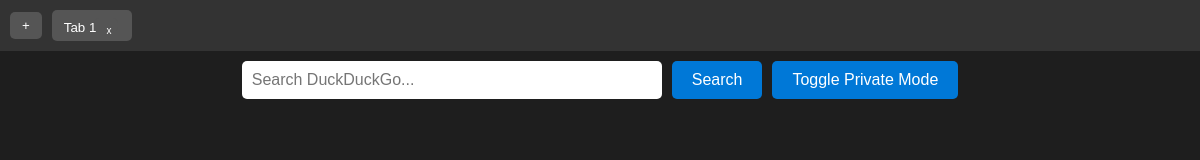
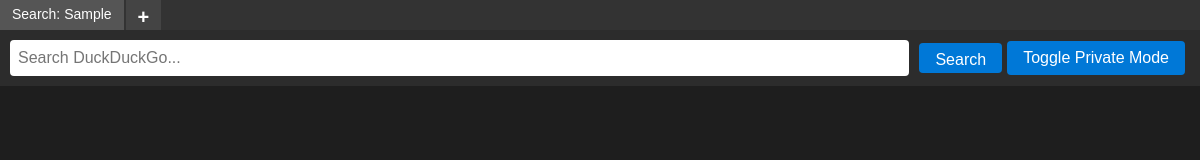
Before and after one commit to Essi01/wind, an Electron app: page src/browser-ui/startpage.html in a window 1200 px wide. Both pictures are taken after typing "Sample" into the empty fields and a click on the button "Search". Drawn offline with Linux system fonts and the light colour scheme; no server answers.

Commit message:
Save current changes before cleaning node_modules

```diff
--- a/src/browser-ui/preload.js
+++ b/src/browser-ui/preload.js
@@ -4,5 +4,7 @@
     createTab: (url) => ipcRenderer.send('create-tab', url),
     switchTab: (index) => ipcRenderer.send('switch-tab', index),
     closeTab: (index) => ipcRenderer.send('close-tab', index),
-    togglePrivate: () => ipcRenderer.send('toggle-private')
+    togglePrivate: () => ipcRenderer.send('toggle-private'),
+    onHighlightTab: (callback) => ipcRenderer.on('highlight-tab', (event, index) => callback(index)),
+    duplicateTab: (index) => ipcRenderer.send('duplicate-tab', index)
 });
--- a/src/browser-ui/startpage.css
+++ b/src/browser-ui/startpage.css
@@ -1,56 +1,106 @@
 body {
+    margin: 0;
+    font-family: Arial, sans-serif;
     background-color: #1e1e1e;
     color: white;
-    display: flex;
-    flex-direction: column;
-    align-items: center;
-    justify-content: flex-start;
-    height: 100vh;
-    margin: 0;
-    padding-top: 20px;
-    font-family: Arial, sans-serif;
 }
 
-input[type="text"] {
-    width: 400px;
-    padding: 10px;
-    font-size: 18px;
-    border-radius: 8px;
+#tab-bar button {
+    margin-right: 5px;
+    padding: 5px 10px;
+    background-color: #555;
     border: none;
-    margin-bottom: 10px;
+    border-radius: 4px;
+    color: white;
+    cursor: pointer;
 }
 
-button {
-    padding: 10px 20px;
-    font-size: 18px;
+#tab-bar button:hover {
+    background-color: #777;
+}
+
+#search-bar {
+    display: flex;
+    align-items: center;
+    padding: 10px;
+    background-color: #2c2c2c;
+}
+
+#search-bar input[type="text"] {
+    flex: 1;
+    padding: 8px;
+    font-size: 16px;
+    border-radius: 4px;
     border: none;
-    border-radius: 8px;
+    margin-right: 10px;
+}
+
+#search-bar button {
+    padding: 8px 16px;
+    font-size: 16px;
+    border: none;
+    border-radius: 4px;
+    margin-right: 5px;
     background-color: #0078d7;
     color: white;
     cursor: pointer;
 }
 
+#search-bar button:hover {
+    background-color: #005fa3;
+}
+
 #tab-bar {
     display: flex;
-    flex-wrap: wrap;
-    gap: 10px;
-    margin-bottom: 10px;
+    flex-direction: row;
+    background-color: #333;
+    height: 30px;
+    /* smaller */
 }
 
-#tab-bar button {
-    padding: 8px 12px;
+.tab {
+    padding: 6px 12px;
+    /* smaller padding */
     font-size: 14px;
-    background-color: #333;
+    /* smaller font */
     color: white;
-    border: none;
-    border-radius: 8px;
     cursor: pointer;
+    background-color: #444;
+    margin-right: 2px;
+    user-select: none;
 }
 
-#tab-bar button:hover {
+.tab:hover {
     background-color: #555;
 }
 
-#tab-container {
-    width: 100%;
+.active-tab {
+    background-color: #0078d7;
 }
+
+#search {
+    height: 20px;
+    /* smaller search field */
+    font-size: 10px;
+    padding: 3px 6px;
+}
+
+#search-button {
+    height: 30px;
+    font-size: 14px;
+    padding: 5px 10px;
+}
+
+#new-tab {
+    padding: 6px 12px;
+    background-color: #444;
+    color: white;
+    font-size: 20px;
+    font-weight: bold;
+    cursor: pointer;
+    user-select: none;
+}
+
+#new-tab:hover {
+    background-color: #555;
+}
--- a/src/browser-ui/startpage.html
+++ b/src/browser-ui/startpage.html
@@ -1,130 +1,56 @@
 <!DOCTYPE html>
 <html lang="en">
+
 <head>
     <meta charset="UTF-8">
     <title>WIND Browser</title>
-    <style>
-        body {
-            background-color: #1e1e1e;
-            color: white;
-            margin: 0;
-            font-family: Arial, sans-serif;
-        }
-        #tab-bar {
-            background-color: #333;
-            padding: 10px;
-            display: flex;
-            gap: 10px;
-            align-items: center;
-            overflow-x: auto;
-        }
-        #tab-bar button {
-            background-color: #555;
-            color: white;
-            border: none;
-            padding: 6px 12px;
-            border-radius: 5px;
-            cursor: pointer;
-            position: relative;
-        }
-        #tab-bar button:hover {
-            background-color: #777;
-        }
-        .tab-active {
-            background-color: #0078d7 !important;
-        }
-        .close-btn {
-            position: absolute;
-            right: 2px;
-            top: 2px;
-            background: red;
-            border: none;
-            border-radius: 50%;
-            width: 14px;
-            height: 14px;
-            color: white;
-            font-size: 10px;
-            line-height: 14px;
-            padding: 0;
-            text-align: center;
-            cursor: pointer;
-        }
-        #search-bar {
-            padding: 10px;
-            background-color: #1e1e1e;
-            display: flex;
-            justify-content: center;
-            gap: 10px;
-        }
-        #search {
-            width: 400px;
-            padding: 10px;
-            font-size: 16px;
-            border-radius: 5px;
-            border: none;
-        }
-        #search-button, #private-toggle {
-            padding: 10px 20px;
-            font-size: 16px;
-            background-color: #0078d7;
-            color: white;
-            border: none;
-            border-radius: 5px;
-            cursor: pointer;
-        }
-    </style>
+    <link rel="stylesheet" href="startpage.css">
 </head>
+
 <body>
     <div id="tab-bar">
-        <button id="new-tab">+</button>
+        <div id="new-tab">+</div>
     </div>
+
+
     <div id="search-bar">
         <input id="search" type="text" placeholder="Search DuckDuckGo..." />
         <button id="search-button">Search</button>
-        <button id="private-toggle">Toggle Private Mode</button>
+        <button id="private-button">Toggle Private Mode</button>
     </div>
 
 <script>
     const input = document.getElementById('search');
     const searchButton = document.getElementById('search-button');
-        const newTabButton = document.getElementById('new-tab');
-        const privateToggle = document.getElementById('private-toggle');
     const tabBar = document.getElementById('tab-bar');
 
-        let tabCount = 0;
     let tabs = [];
 
-        function createTab(url) {
-            window.electronAPI.createTab(url);
-            const tab = document.createElement('button');
-            tab.innerText = 'Tab ' + (tabCount + 1);
-            tab.dataset.index = tabCount;
-
-            const closeBtn = document.createElement('button');
-            closeBtn.innerText = 'x';
-            closeBtn.classList.add('close-btn');
-            closeBtn.addEventListener('click', (e) => {
-                e.stopPropagation();
-                window.electronAPI.closeTab(parseInt(tab.dataset.index));
-                tab.remove();
-                tabs = tabs.filter(t => t !== tab);
-            });
-
-            tab.addEventListener('click', function() {
-                window.electronAPI.switchTab(parseInt(this.dataset.index));
-            });
-
-            tab.appendChild(closeBtn);
+    function createTabUI(title, index) {
+        const tab = document.createElement('div');
+        tab.className = 'tab';
+        tab.innerText = title || 'New Tab';
+        tab.dataset.index = index;
+        tab.onclick = () => {
+            window.electronAPI.switchTab(index);
+        };
         tabBar.appendChild(tab);
         tabs.push(tab);
-            tabCount++;
+    }
+
+    function highlightTab(index) {
+        tabs.forEach(tab => tab.classList.remove('active-tab'));
+        if (tabs[index]) {
+            tabs[index].classList.add('active-tab');
+        }
     }
 
     function search() {
         const query = input.value.trim();
         if (query !== '') {
             const url = 'https://duckduckgo.com/?q=' + encodeURIComponent(query);
-                createTab(url);
+            window.electronAPI.createTab(url);
+            createTabUI('Search: ' + query, tabs.length);
             input.value = '';
         }
     }
@@ -139,24 +65,80 @@
         search();
     });
 
-        newTabButton.addEventListener('click', function () {
-            createTab('https://duckduckgo.com/');
+    // Listen for highlight event from main process
+    window.electronAPI.onHighlightTab((index) => {
+        highlightTab(index);
     });
 
-        privateToggle.addEventListener('click', function () {
-            window.electronAPI.togglePrivate();
+    const newTabButton = document.getElementById('new-tab');
+
+        newTabButton.addEventListener('click', () => {
+            const url = 'https://duckduckgo.com/';
+            window.electronAPI.createTab(url);
+            createTabUI('New Tab', tabs.length);
         });
 
-        const { ipcRenderer } = require('electron');
-        ipcRenderer.on('highlight-tab', (event, index) => {
-            tabs.forEach((tab, i) => {
-                if (i === index) {
-                    tab.classList.add('tab-active');
-                } else {
-                    tab.classList.remove('tab-active');
+    function createTabUI(title, index) {
+            const tab = document.createElement('div');
+            tab.classList.add('tab');
+            tab.innerText = title || 'New Tab';
+            tab.dataset.index = index;
+
+            // Left click -> switch tab
+            tab.addEventListener('click', () => {
+                window.electronAPI.switchTab(parseInt(tab.dataset.index));
+            });
+
+            // Middle click -> close tab
+            tab.addEventListener('auxclick', (event) => {
+                if (event.button === 1) { // Middle button
+                    window.electronAPI.closeTab(parseInt(tab.dataset.index));
                 }
             });
+
+            // Right click -> context menu
+            tab.addEventListener('contextmenu', (event) => {
+                event.preventDefault();
+                showTabContextMenu(parseInt(tab.dataset.index));
             });
+
+            document.getElementById('tab-bar').insertBefore(tab, document.getElementById('new-tab'));
+        }
+
+        // Context Menu for Tabs
+        function showTabContextMenu(index) {
+            const menu = document.createElement('div');
+            menu.style.position = 'absolute';
+            menu.style.top = event.pageY + 'px';
+            menu.style.left = event.pageX + 'px';
+            menu.style.backgroundColor = '#333';
+            menu.style.color = 'white';
+            menu.style.padding = '5px';
+            menu.style.borderRadius = '5px';
+            menu.style.zIndex = 9999;
+            menu.innerHTML = `
+        <div id="close-tab">Close Tab</div>
+        <div id="duplicate-tab">Duplicate Tab</div>
+    `;
+            document.body.appendChild(menu);
+
+            menu.querySelector('#close-tab').addEventListener('click', () => {
+                window.electronAPI.closeTab(index);
+                document.body.removeChild(menu);
+            });
+
+            menu.querySelector('#duplicate-tab').addEventListener('click', () => {
+                window.electronAPI.duplicateTab(index);
+                document.body.removeChild(menu);
+            });
+
+            document.addEventListener('click', () => {
+                if (document.body.contains(menu)) {
+                    document.body.removeChild(menu);
+                }
+            }, { once: true });
+        }
 </script>
 </body>
+
 </html>
```
Also changed, not shown: src/browser-ui/main.js (+36 -9 lines), README.md. Lines whose indentation alone changed are shown as unchanged.
